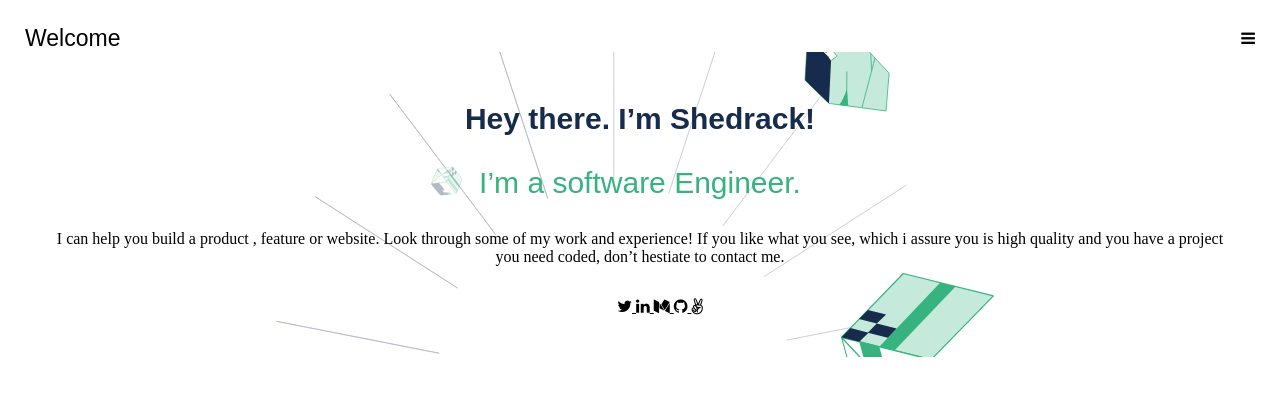
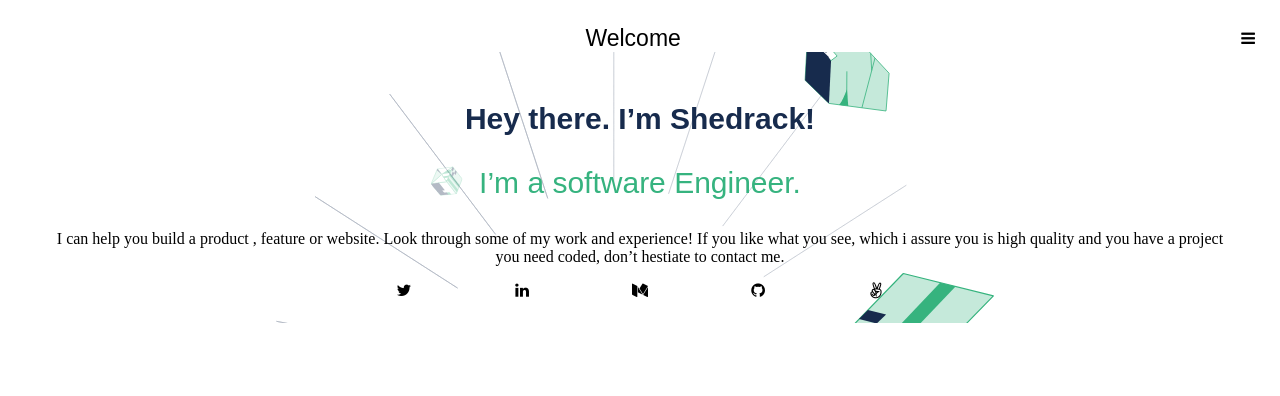
Before and after one commit to Shedrack-Sunday/Portfolio-Project, a plain HTML site: page index.html in a window 1280 px wide. Drawn offline with Linux system fonts and the light colour scheme.

Commit message:
FIX KINTER ERRORS

```diff
--- a/index.html
+++ b/index.html
@@ -13,7 +13,7 @@
 
         <header class ="page-header">
 
-            <section id="frame-container">
+            <section  id="frame-container">
                 <a id="logo-text" href="welcome">Welcome</a>
                 <nav id="navbar">
                 <i class="fa fa-bars"></i>
@@ -39,7 +39,6 @@
         </section>
 
         <div class="icon-bar">
-            <ul>
             <a href="#">
               <i class="fa fa-twitter"></i>
             </a>
@@ -48,9 +47,11 @@
               <i class="fa fa-linkedin"></i>
             </a>
 
+
             <a href="#">
               <i class="fa fa-medium"></i>
             </a>
+
 
             <a href="#">
               <i class="fa fa-github"></i>
@@ -58,7 +59,7 @@
             <a href="#">
               <i class="fa fa-angellist"></i>
             </a>
-            </ul>
+
         </div>
     </main>
 </body>
--- a/style.css
+++ b/style.css
@@ -24,7 +24,7 @@ body {
   text-align: center;
 }
 
-.icon-bar {
+.icon-bar, a{
   display: flex;
   justify-content: space-evenly;
   align-items: center;
@@ -58,6 +58,6 @@ body {
   text-decoration: none;
 }
 
-ul, a{
+a {
   color: black;
 }
```
Lines whose indentation alone changed are shown as unchanged.
